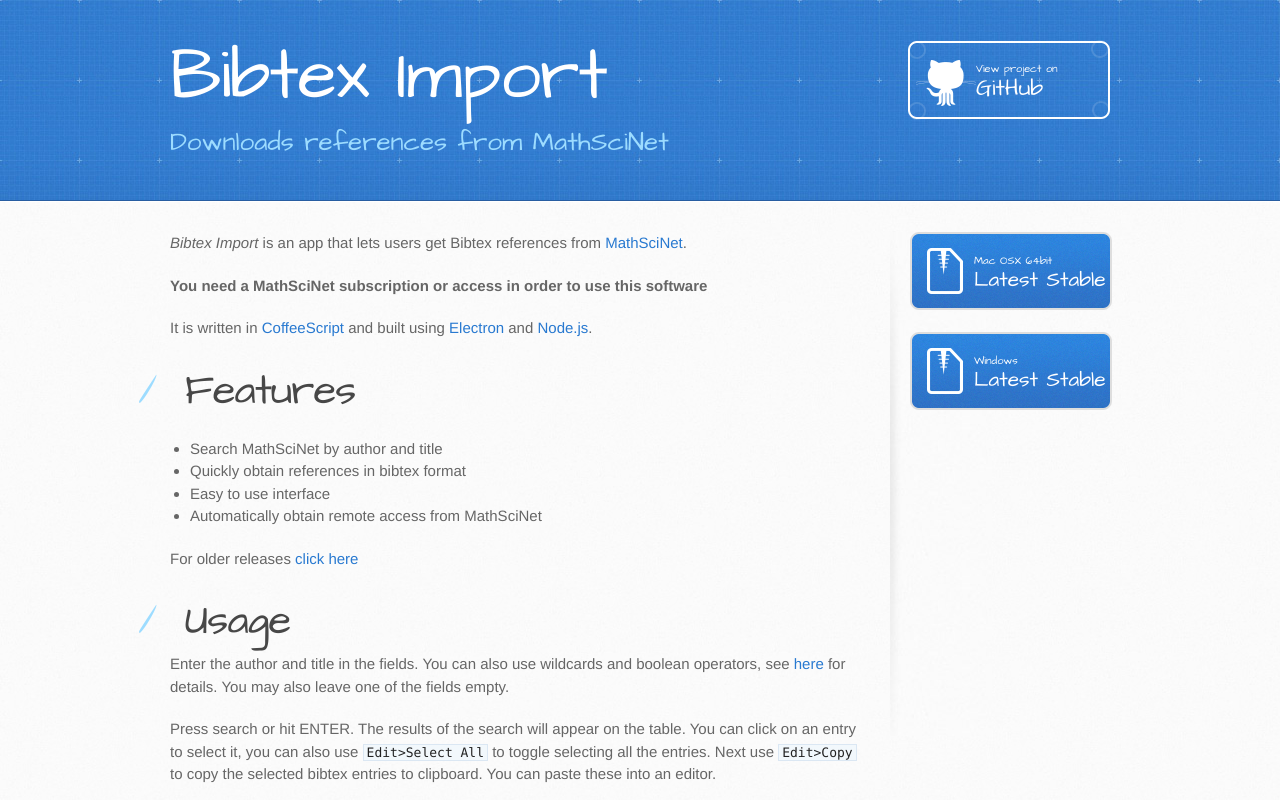
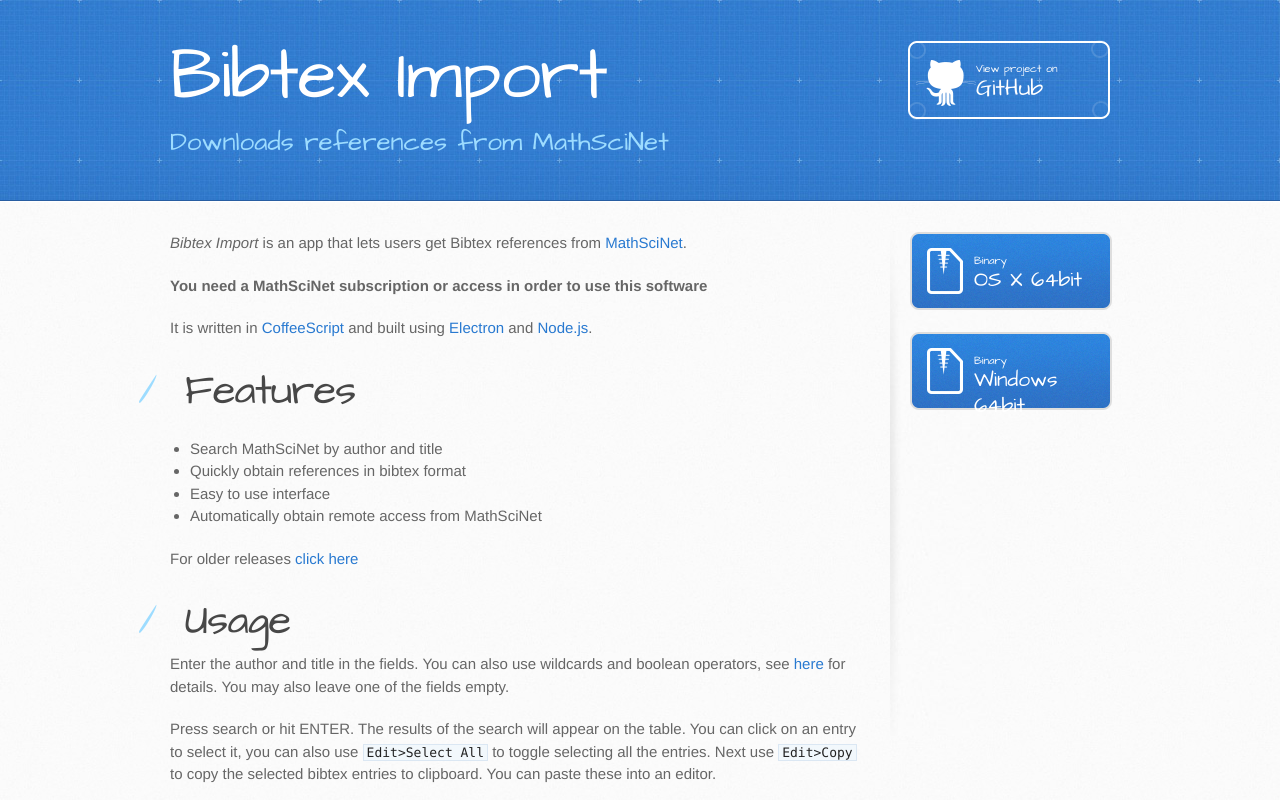
Before and after one commit to Focus/BibtexImport, a plain HTML site: page index.html in a window 1280 px wide. Shown: the top 800 px of the page. Drawn offline with Linux system fonts and the light colour scheme; grey boxes are pictures that could not be loaded.

Commit message:
Update index.html

```diff
--- a/index.html
+++ b/index.html
@@ -58,12 +58,12 @@
 
         <aside id="sidebar">
           <a href="https://github.com/Focus/BibtexImport/releases/download/v0.1/BibtexImport-darwin-x64.zip" class="button">
-            <small>Mac OSX 64bit</small>
-            Latest Stable
+            <small>Binary</small>
+            OS X 64bit
           </a>
           <a href="#" class="button">
-            <small>Windows</small>
-            Latest Stable
+            <small>Binary</small>
+            Windows 64bit
           </a>
         </aside>
       </div>
```
